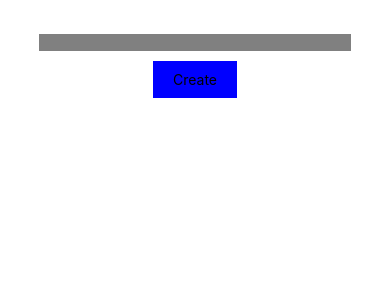
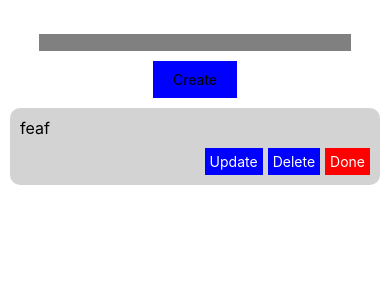
Before and after one commit to muhsintt777/task-master, a React Native app: screen / in a window 390 px wide. Shown: the top 300 px of the page. Built offline with nearby package versions, Linux system fonts and the light colour scheme.

Commit message:
feat : add TaskCard comp

```diff
--- a/src/App.tsx
+++ b/src/App.tsx
@@ -1,5 +1,6 @@
 import React, {useState} from 'react';
 import {
+  Keyboard,
   SafeAreaView,
   StyleSheet,
   Text,
@@ -7,6 +8,7 @@ import {
   TouchableOpacity,
   View,
 } from 'react-native';
+import {TaskCard} from './components/taskCard/TaskCard';
 
 function App(): JSX.Element {
   const [tasks, setTasks] = useState(['']);
@@ -15,6 +17,7 @@ function App(): JSX.Element {
   function handleSubmit() {
     setTasks([taskInp, ...tasks]);
     setTaskInp('');
+    Keyboard.dismiss();
   }
   return (
     <SafeAreaView style={{flex: 1}}>
@@ -31,10 +34,11 @@ function App(): JSX.Element {
       </View>
       <View style={styles.list}>
         {tasks.map((item, i) => (
-          <Text key={i} style={{color: 'white'}}>
+          <Text key={i} style={{color: 'black'}}>
             {item}
           </Text>
         ))}
+        <TaskCard />
       </View>
     </SafeAreaView>
   );
@@ -43,6 +47,7 @@ function App(): JSX.Element {
 const styles = StyleSheet.create({
   list: {
     flex: 1,
+    padding: 10,
   },
   header: {
     alignItems: 'center',
--- /dev/null
+++ b/src/components/taskCard/TaskCard.tsx
@@ -0,0 +1,24 @@
+import React from 'react';
+import {Text, TouchableOpacity, View} from 'react-native';
+import styles from './style';
+
+export function TaskCard(): JSX.Element {
+  return (
+    <View style={styles.container}>
+      <View style={styles.textSection}>
+        <Text style={styles.text}>feaf</Text>
+      </View>
+      <View style={styles.buttonSection}>
+        <TouchableOpacity style={styles.button}>
+          <Text style={styles.buttonText}>Update</Text>
+        </TouchableOpacity>
+        <TouchableOpacity style={styles.button}>
+          <Text style={styles.buttonText}>Delete</Text>
+        </TouchableOpacity>
+        <TouchableOpacity style={styles.deleteButton}>
+          <Text style={styles.buttonText}>Done</Text>
+        </TouchableOpacity>
+      </View>
+    </View>
+  );
+}
--- /dev/null
+++ b/src/components/taskCard/style.ts
@@ -0,0 +1,33 @@
+import {StyleSheet} from 'react-native';
+
+const styles = StyleSheet.create({
+  container: {
+    rowGap: 10,
+    padding: 10,
+    borderRadius: 10,
+    backgroundColor: 'lightgrey',
+  },
+  textSection: {},
+  text: {
+    fontSize: 16,
+    color: 'black',
+  },
+  buttonSection: {
+    columnGap: 5,
+    flexDirection: 'row',
+    justifyContent: 'flex-end',
+  },
+  button: {
+    padding: 5,
+    backgroundColor: 'blue',
+  },
+  deleteButton: {
+    padding: 5,
+    backgroundColor: 'red',
+  },
+  buttonText: {
+    color: 'white',
+  },
+});
+
+export default styles;
```
